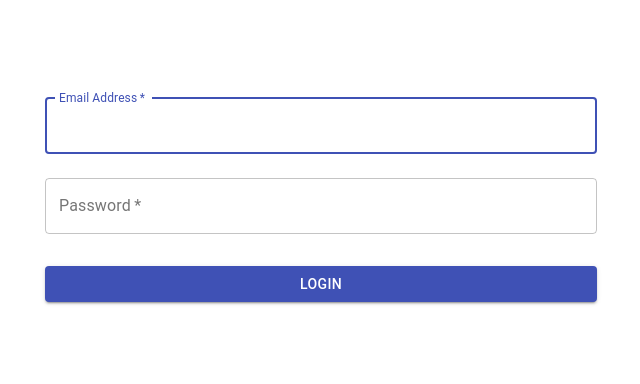
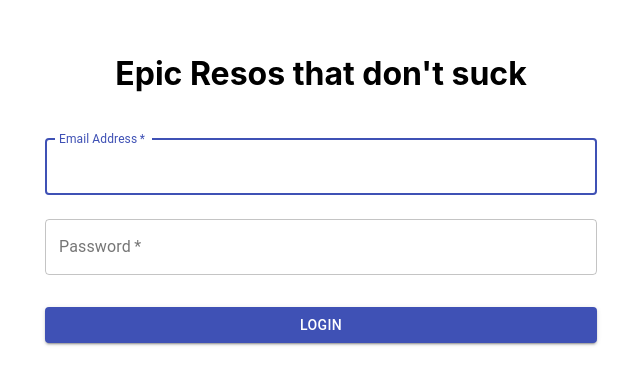
Before and after one commit to danielsiwiec/epic-resos, a Next.js app: page / in a window 1280 px wide. Shown: the part 204-588 px from the top of the page, without its empty margins (319-959 px from the left). Built offline with nearby package versions, Linux system fonts and the light colour scheme.

Commit message:
Add title

```diff
--- a/pages/index.js
+++ b/pages/index.js
@@ -34,10 +34,14 @@ export default function Home() {
         <link rel="icon" href="/favicon.ico" />
       </Head>
 
-      <div className={classes.root}>
-        {loading && <Backdrop open={loading}><CircularProgress /></Backdrop>}
-        {!loading && <Login setLoading={setLoading} />}
-      </div>
+      {loading && <Backdrop open={loading}><CircularProgress /></Backdrop>}
+
+
+      {!loading &&
+        <div className={classes.root}>
+          <h1>Epic Resos that don't suck</h1>
+          <Login setLoading={setLoading} />
+        </div>}
     </div>
   )
 
```
